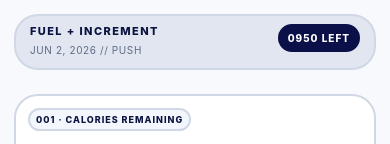
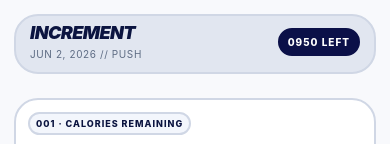
Before and after one commit to Increment-Fitness/member-app-ios, a React Native app: screen / in a window 390 px wide. Shown: the top 144 px of the page. Built offline with nearby package versions, Linux system fonts and the light colour scheme.

Commit message:
Adjusted header and moved add lift and log  set

```diff
--- a/App.js
+++ b/App.js
@@ -888,8 +888,8 @@ function Header({ caloriesRemaining, currentSplit }) {
 
   return (
     <View style={styles.header}>
-      <View>
-        <Text style={styles.wordmark}>FUEL + INCREMENT</Text>
+      <View style={styles.headerBrand}>
+        <Text style={styles.headerWordmark}>INCREMENT</Text>
         <Text style={styles.headerSub}>{todayLabel} // {currentSplit}</Text>
       </View>
       <View style={styles.badgeHot}>
@@ -1433,17 +1433,9 @@ function WorkoutScreen({
   onCancelLogSet,
 }) {
   return (
-      <View style={styles.workoutScreen}>
-        <View style={[styles.card, styles.workoutPanel]}>
+    <View style={styles.workoutScreen}>
+      <View style={[styles.card, styles.workoutPanel]}>
         <CardHeader id="008" title="TODAY'S WORKOUT" />
-        <View style={styles.actionColumn}>
-          <ActionButton
-            label="+ ADD LIFT"
-            outline
-            onPress={onOpenAddLift}
-          />
-          <ActionButton label="+ LOG SET" hot onPress={onAdvance} />
-        </View>
         <ScrollView
           style={styles.workoutList}
           contentContainerStyle={styles.workoutListContent}
@@ -1459,6 +1451,14 @@ function WorkoutScreen({
             />
           ))}
         </ScrollView>
+        <View style={styles.actionColumn}>
+          <ActionButton
+            label="+ ADD LIFT"
+            outline
+            onPress={onOpenAddLift}
+          />
+          <ActionButton label="+ LOG SET" hot onPress={onAdvance} />
+        </View>
       </View>
       <LogSetModal
         visible={isLoggingSet}
@@ -1985,7 +1985,7 @@ const styles = StyleSheet.create({
     backgroundColor: COLORS.paper2,
     flexDirection: "row",
     justifyContent: "space-between",
-    alignItems: "flex-start",
+    alignItems: "center",
     flexWrap: "wrap",
     gap: 12,
     borderTopLeftRadius: 24,
@@ -1993,10 +1993,16 @@ const styles = StyleSheet.create({
     borderBottomLeftRadius: 24,
     borderBottomRightRadius: 24,
   },
-  wordmark: {
-    fontSize: 11,
-    letterSpacing: 1.4,
-    fontWeight: "800",
+  headerBrand: {
+    flex: 1,
+    minWidth: 0,
+  },
+  headerWordmark: {
+    fontSize: 18,
+    lineHeight: 18,
+    fontWeight: "900",
+    fontStyle: "italic",
+    letterSpacing: -0.6,
     color: COLORS.ink,
   },
   headerSub: {
@@ -2178,7 +2184,7 @@ const styles = StyleSheet.create({
   weightModalOverlay: {
     flex: 1,
     justifyContent: "center",
-    backgroundColor: "rgba(10, 10, 10, 0.28)",
+    backgroundColor: "rgba(255, 255, 255, 0.96)",
     padding: 14,
   },
   weightModalAvoider: {
```
